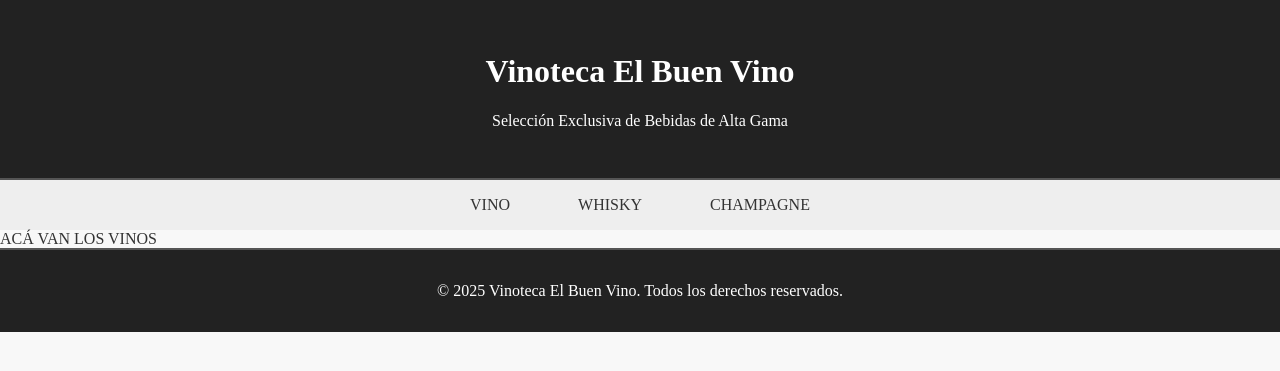
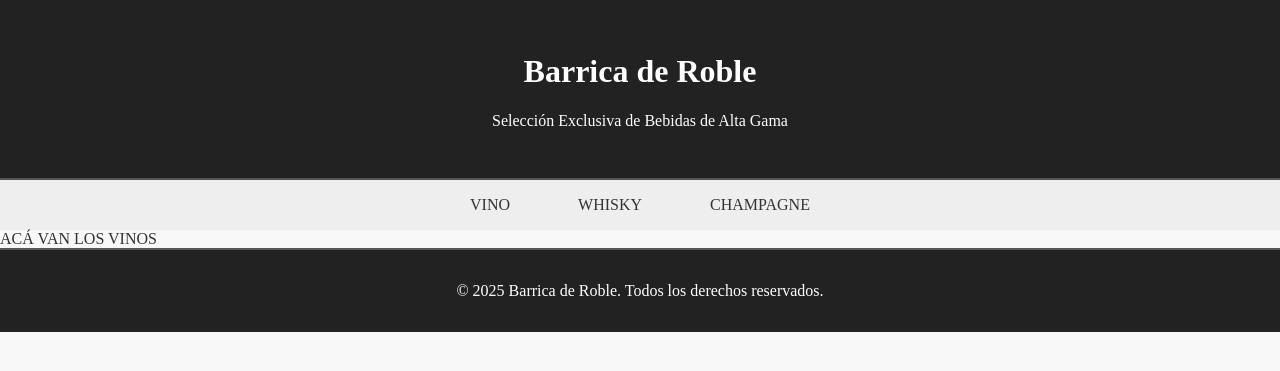
Before and after one commit to fgonzalezrojas/TuPrimeraPagina_GonzalezRojas, a Django app: page /vinoteca/vino in a window 1280 px wide. Shown: the top 371 px of the page. Run offline with Django 5.2, Linux system fonts and the light colour scheme.

Commit message:
Paso 8: creacion app_name en vinoteca/urls.py y reemplazo de url en 00 home.html

```diff
--- a/vinoteca/templates/vinoteca/00 home.html
+++ b/vinoteca/templates/vinoteca/00 home.html
@@ -3,7 +3,7 @@
 <head>
     <meta charset="UTF-8">
     <meta name="viewport" content="width=device-width, initial-scale=1.0">
-    <title>Vinoteca Boutique - Alta Gama</title>
+    <title>Barrica de Roble - Alta Gama</title>
     <style>
         body {
             font-family: 'Times New Roman', serif;
@@ -70,14 +70,14 @@
 </head>
 <body>
     <header>
-        <h1>Vinoteca El Buen Vino</h1>
+        <h1>Barrica de Roble</h1>
         <p>Selección Exclusiva de Bebidas de Alta Gama</p>
     </header>
 
     <nav>
-        <a href="http://127.0.0.1:8000/vinoteca/vino">VINO</a>
-        <a href="http://127.0.0.1:8000/vinoteca/whisky">WHISKY</a>
-        <a href="http://127.0.0.1:8000/vinoteca/champagne">CHAMPAGNE</a>
+        <a href="{% url 'vinoteca:vino'%}">VINO</a>
+        <a href="{% url 'vinoteca:whisky'%}">WHISKY</a>
+        <a href="{% url 'vinoteca:champagne'%}">CHAMPAGNE</a>
     </nav>
 
     <div>
@@ -87,7 +87,7 @@
     </div>
 
     <footer>
-        <p>© 2025 Vinoteca El Buen Vino. Todos los derechos reservados.</p>
+        <p>© 2025 Barrica de Roble. Todos los derechos reservados.</p>
     </footer>
 </body>
 </html>
--- a/vinoteca/urls.py
+++ b/vinoteca/urls.py
@@ -1,6 +1,8 @@
 from django.urls import path
 
 from vinoteca.views import vino , whisky , champagne
+
+app_name = "vinoteca"
 
 urlpatterns = [
         path("vino", vino , name = "vino"),
```
